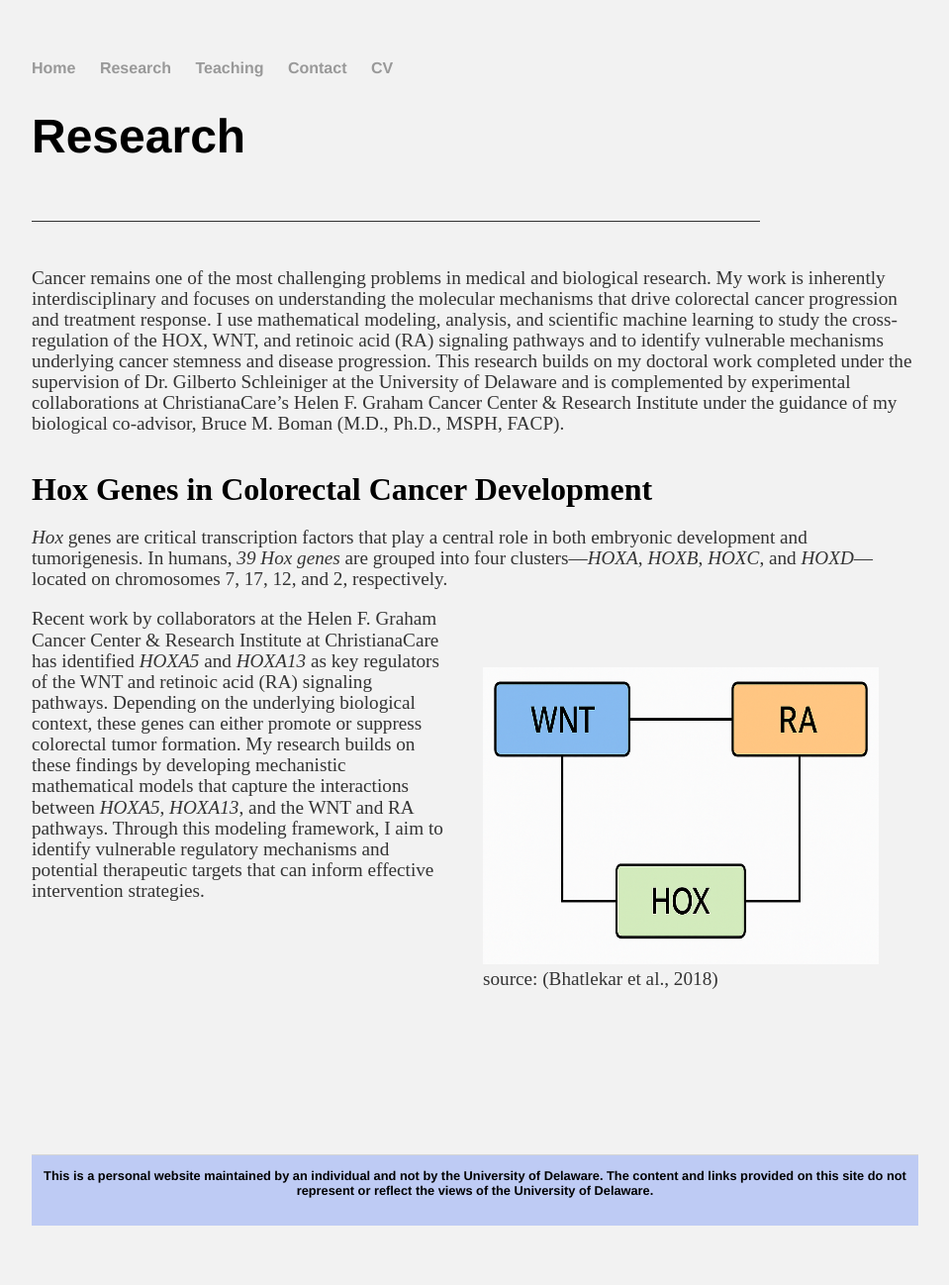
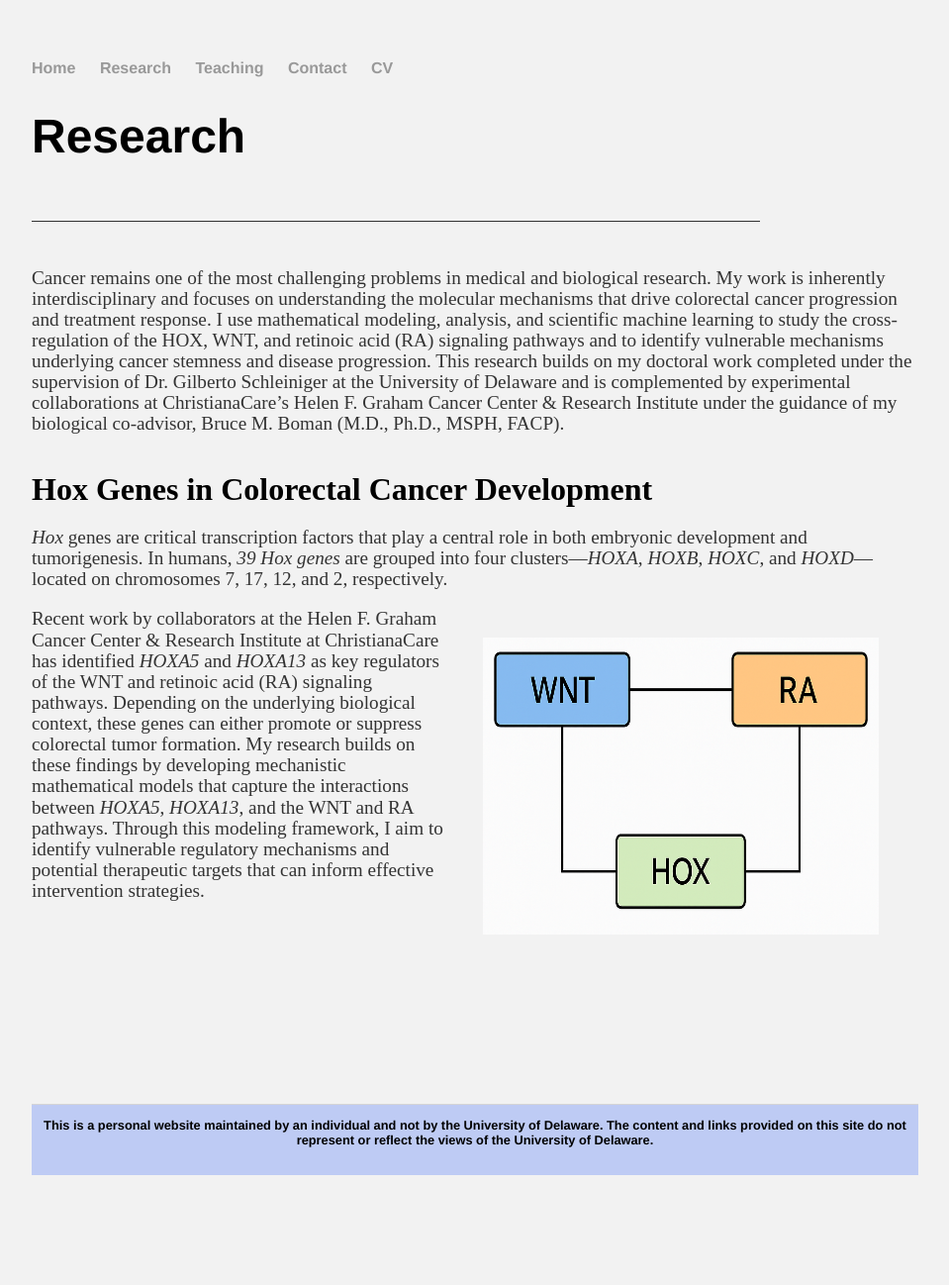
Before and after one commit to kataboh/kataboh.github.io, a Jekyll site: the page built from research.html, in a window 1280 px wide. Shown: the whole page at 99% size, without its empty margins (160-1119 px from the left). Built offline with Jekyll 4.4.1, drawn with Linux system fonts in a browser that asks for light colours; after the commit the page ends 1247 px from its top, so only the background shows below that.

Commit message:
Update research.html

```diff
--- a/research.html
+++ b/research.html
@@ -18,8 +18,8 @@ title: Pascal Kingsley Kataboh's Homepage
 
 	<p><em>Hox</em> genes are critical transcription factors that play a central role in both embryonic development and tumorigenesis. In humans, <em>39 Hox genes</em> are grouped into four clusters—<em>HOXA</em>, <em>HOXB</em>, <em>HOXC</em>, and <em>HOXD</em>—located on chromosomes 7, 17, 12, and 2, respectively. <p>
 
-	<p style="padding:40px;float:right;"><img src="images/hox_wnt_ra_link.png" width="400" height="300"><br>
-	source: (Bhatlekar et al., 2018)
+	<p style="padding:40px; padding-top:10px; float:right;"><img src="images/hox_wnt_ra_link.png" width="400" height="300"><br>
+
 
 	<p>Recent work by collaborators at the Helen F. Graham Cancer Center & Research Institute at ChristianaCare has identified <em>HOXA5</em> and <em>HOXA13</em> as key regulators of the WNT and retinoic acid (RA) signaling pathways. Depending on the underlying biological context, these genes can either promote or suppress colorectal tumor formation.
 
```
